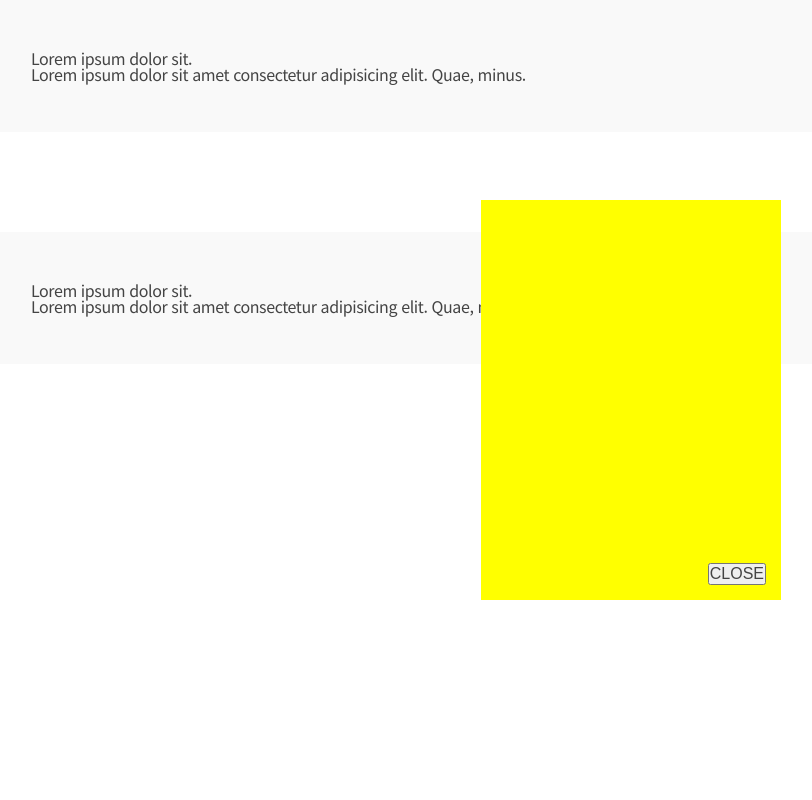
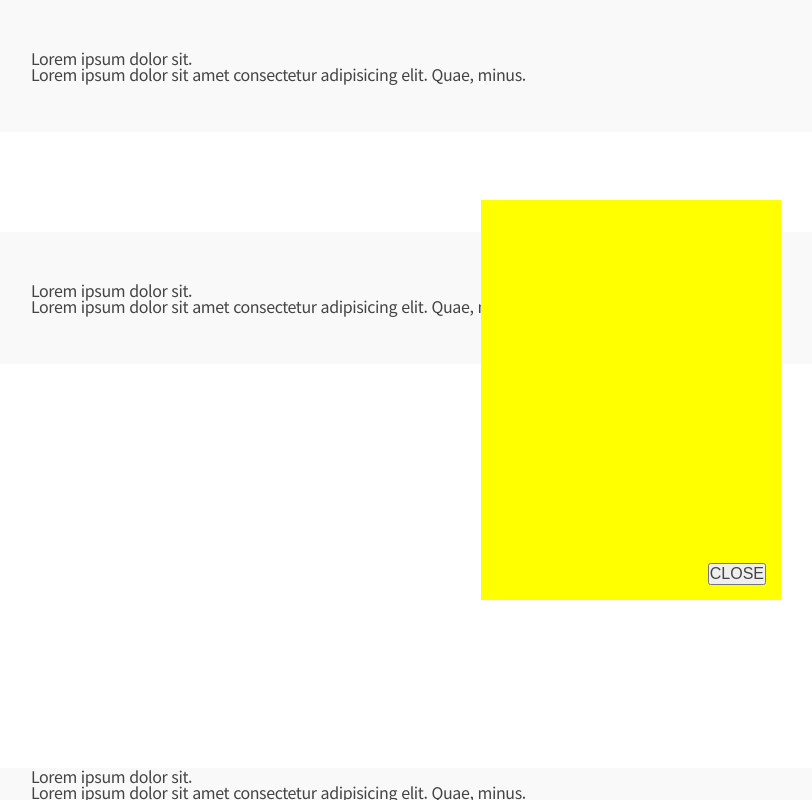
Before and after one commit to emilyyujeong/html_step05, a plain HTML site: page banner01.html in a window 1280 px wide. Both pictures are taken after a click on the icon 1230 px from the left and 790 px from the top of the page. Shown: the whole page, without its empty margins (9-821 px from the left). Drawn offline with Linux system fonts and the light colour scheme; some icons are missing.

Commit message:
Add files via upload

```diff
--- a/banner01.js
+++ b/banner01.js
@@ -10,7 +10,7 @@ $(function () {
 
 
     $('.bottomBanner i').on('click', function () {
-        $('.bottompBanner .inner').slideToggle()
+        $('.bottomBanner .inner').slideToggle()
     });
 
     $('.popup button').on('click', function () {
```
Also changed, not shown: index.html (+1 -1 lines).
